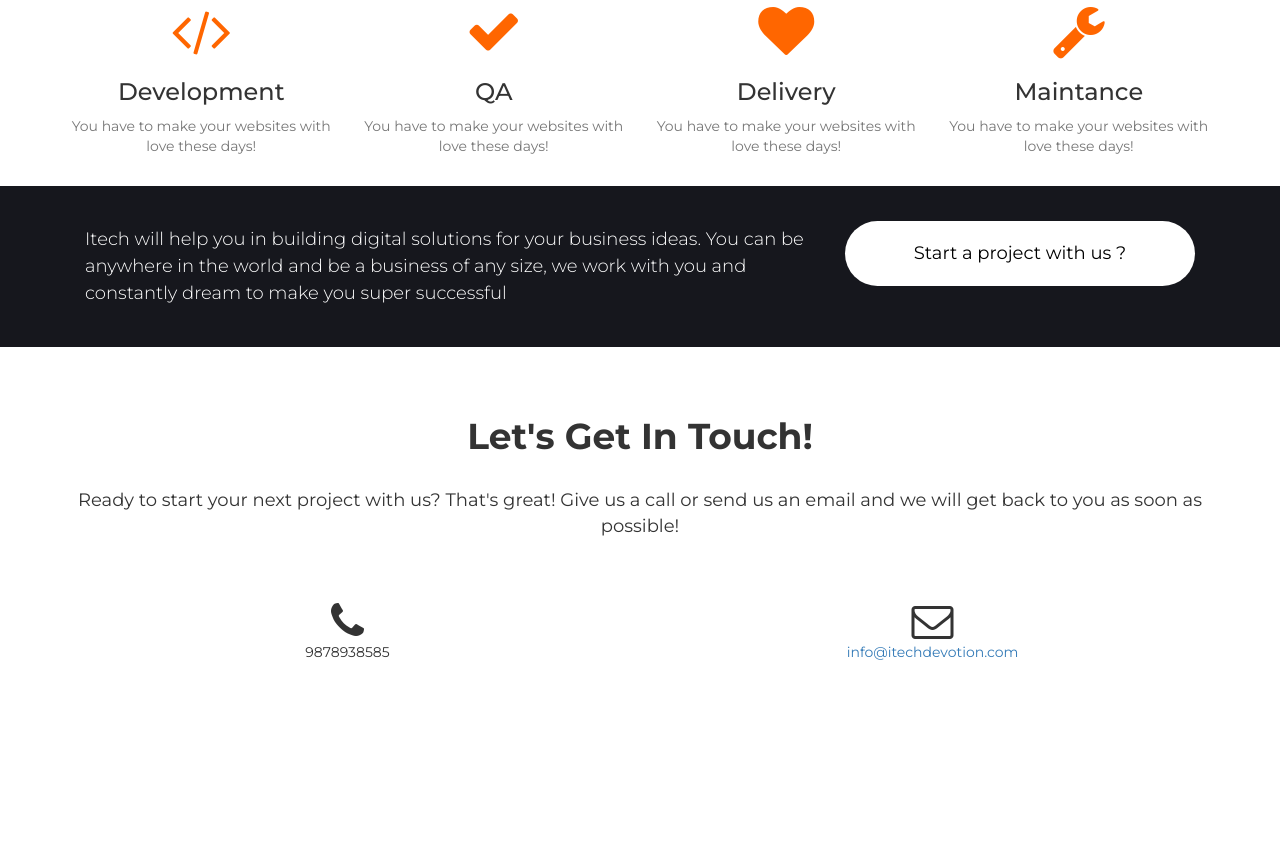
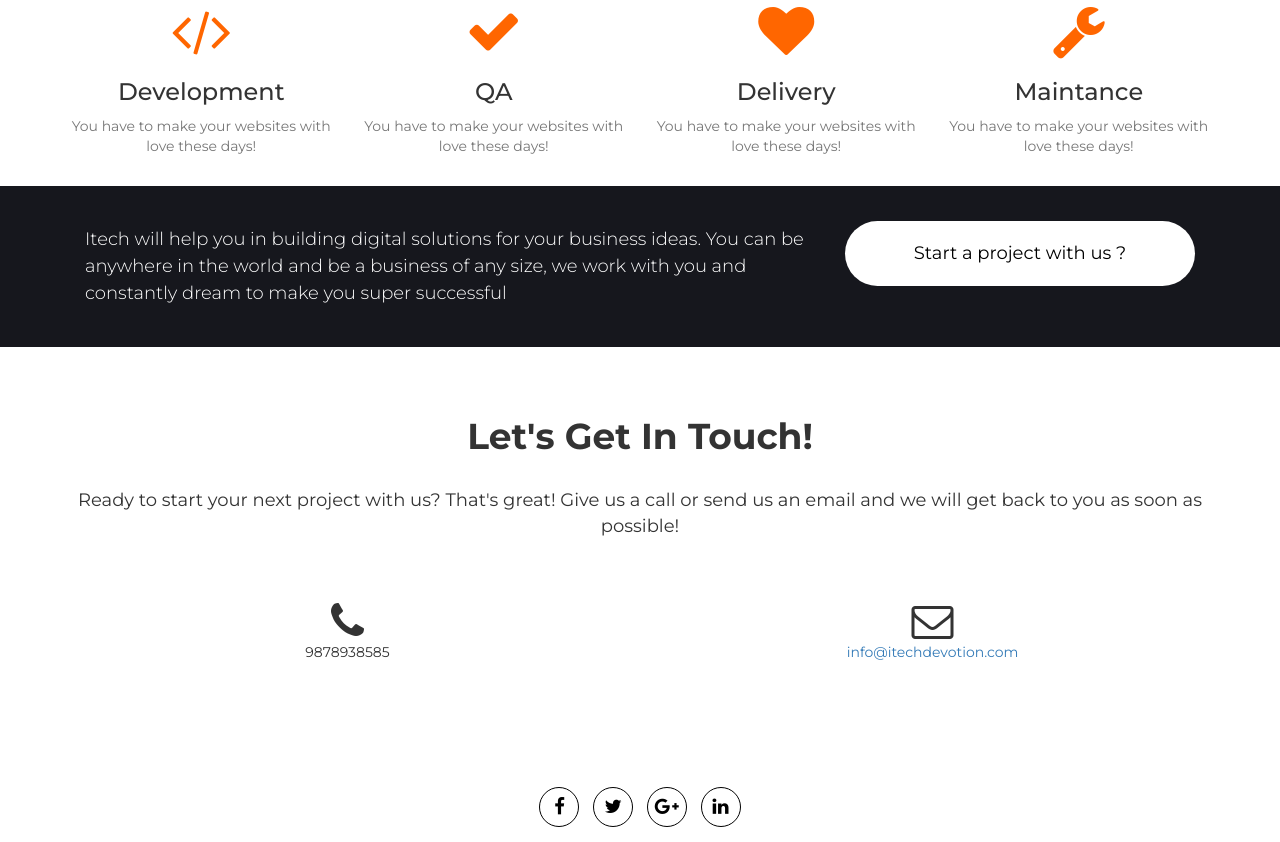
Before and after one commit to itechdevotion/itech, a plain HTML site: page index.html in a window 1280 px wide. Shown: the part 3500-4342 px from the top of the page. Before the commit the page ends 4272 px from the top, so only its background shows below. Drawn offline with Linux system fonts and the light colour scheme.

Commit message:
social media added

```diff
--- a/css/style.css
+++ b/css/style.css
@@ -569,3 +569,32 @@
 .contact_pop .close:hover {
     background: #222
 }
+
+.socialbtns, .socialbtns ul, .socialbtns li {
+    margin: 0;
+    padding: 5px;
+}
+
+.socialbtns li {
+    list-style: none outside none;
+    display: inline-block;
+}
+
+.socialbtns .fa {
+    width: 40px;
+    height: 40px;
+    color: #000;
+    background-color: #FFF;
+    border: 1px solid #000;
+    padding-top: 12px;
+    border-radius: 22px;
+    -moz-border-radius: 22px;
+    -webkit-border-radius: 22px;
+    -o-border-radius: 22px;
+}
+
+.socialbtns .fa:hover {
+    color: #FFF;
+    background-color: #000;
+    border: 1px solid #000;
+}
--- a/index.html
+++ b/index.html
@@ -478,6 +478,16 @@
     </div>
 </div>
 </div>
+
+<div align="center" class="socialbtns">
+    <ul>
+        <li><a href="https://www.facebook.com/Itechdevotion-984914054983108/"target="_blank" class="fa fa-lg fa-facebook"></a></li>
+        <li><a href="#" class="fa fa-lg fa-twitter"></a></li>
+        <li><a href="#" class="fa fa-lg fa-google-plus"></a></li>
+        <li><a href="https://www.linkedin.com/company/itechdevotion/"target="_blank" class="fa fa-lg fa-linkedin"></a></li>
+    </ul>
+</div>
+
 <script>
 
     function openNav() {
```
